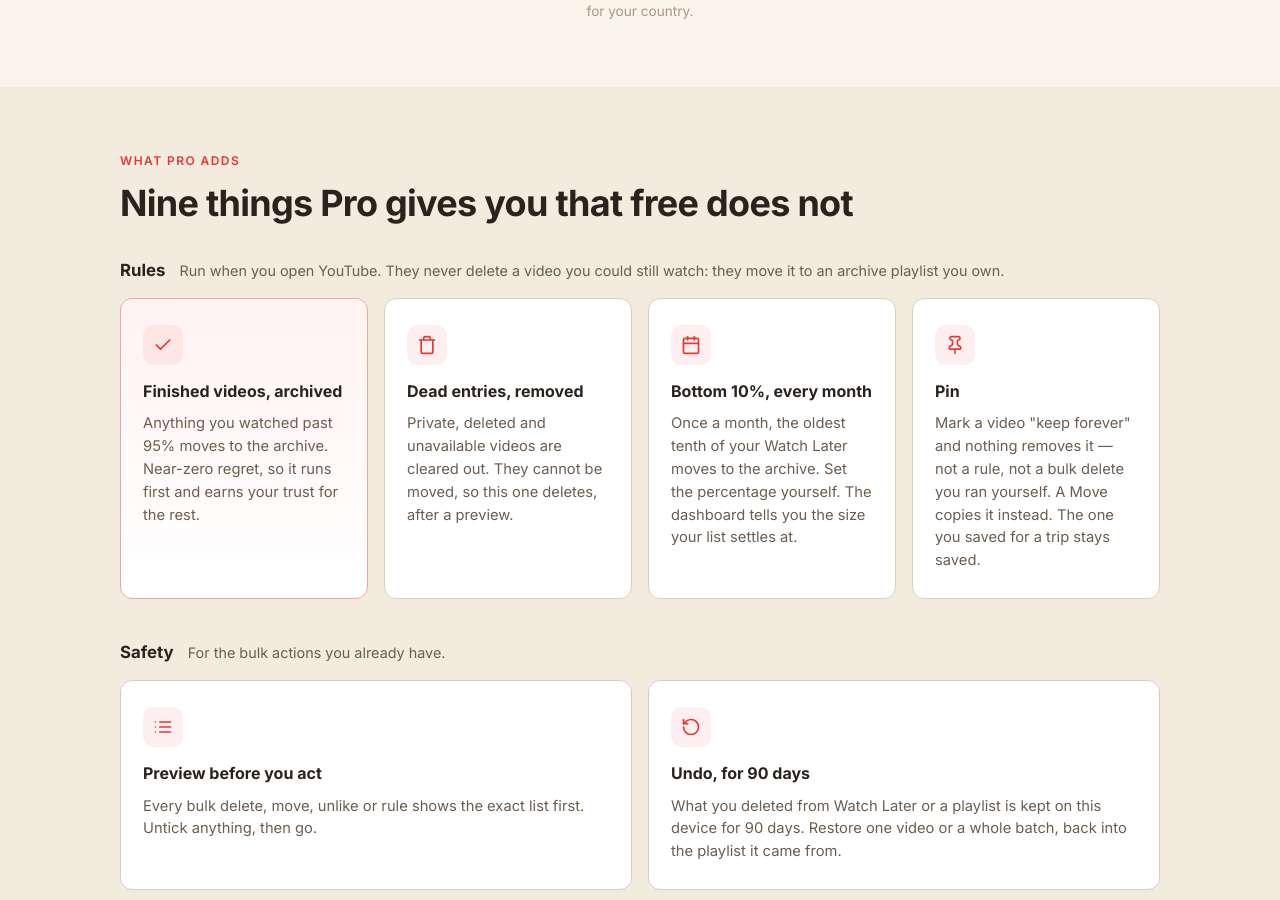
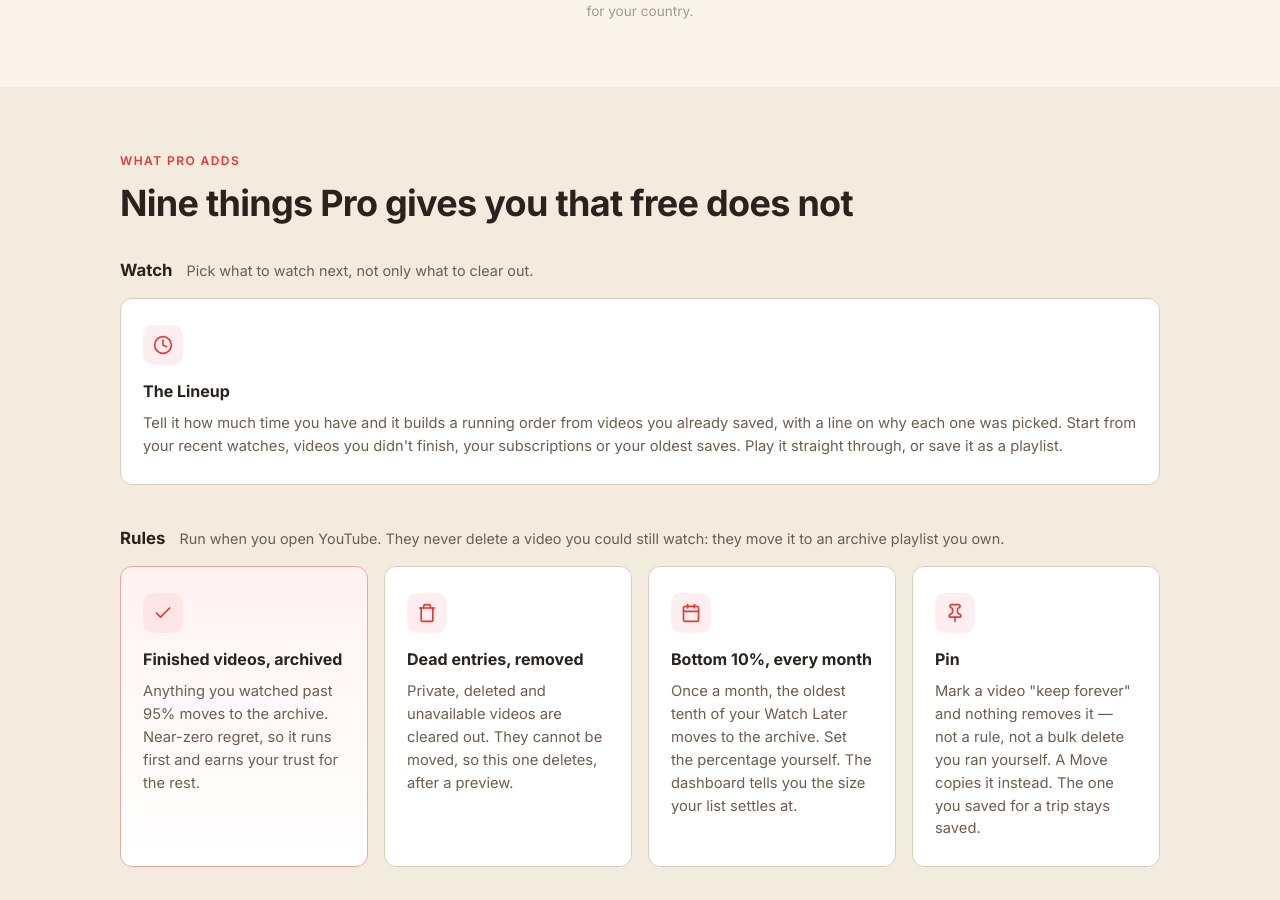
Before and after one commit to dominic-lam/tidywl-site, a Jekyll site: the page built from pricing/index.html, in a window 1280 px wide and 900 px high, scrolled down 1573 px. Built offline with Jekyll 4.4.1, drawn with Linux system fonts in a browser that asks for light colours.

Commit message:
[pricing]: What Pro adds gains a Lineup card, so "Nine things" lists nine
The heading promised nine and the section had eight cards; the Lineup, first in the plan card and the extension card, had none. It gets its own Watch group, with the clock icon the extension uses for the Lineup button.

Co-Authored-By: Claude Opus 5 (1M context) <noreply@anthropic.com>
Claude-Session: https://claude.ai/code/session_01AJCam6hp95jHRqBnMDUbup

```diff
--- a/pricing/index.html
+++ b/pricing/index.html
@@ -111,6 +111,20 @@ faq:
     <div class="section-inner">
       <p class="section-label">What Pro adds</p>
       <h2 class="section-heading">Nine things Pro gives you that free does not</h2>
+
+      <div class="pro-group">
+        <div class="pro-group-head">
+          <h3>Watch</h3>
+          <p>Pick what to watch next, not only what to clear out.</p>
+        </div>
+        <div class="features-grid">
+          <div class="feature-card">
+            <div class="feature-icon"><svg width="20" height="20" viewBox="0 0 24 24" fill="none" stroke="currentColor" stroke-width="2" stroke-linecap="round" stroke-linejoin="round" aria-hidden="true"><circle cx="12" cy="12" r="10"/><polyline points="12 6 12 12 16 14"/></svg></div>
+            <h3>The Lineup</h3>
+            <p>Tell it how much time you have and it builds a running order from videos you already saved, with a line on why each one was picked. Start from your recent watches, videos you didn't finish, your subscriptions or your oldest saves. Play it straight through, or save it as a playlist.</p>
+          </div>
+        </div>
+      </div>
 
       <div class="pro-group">
         <div class="pro-group-head">
```
